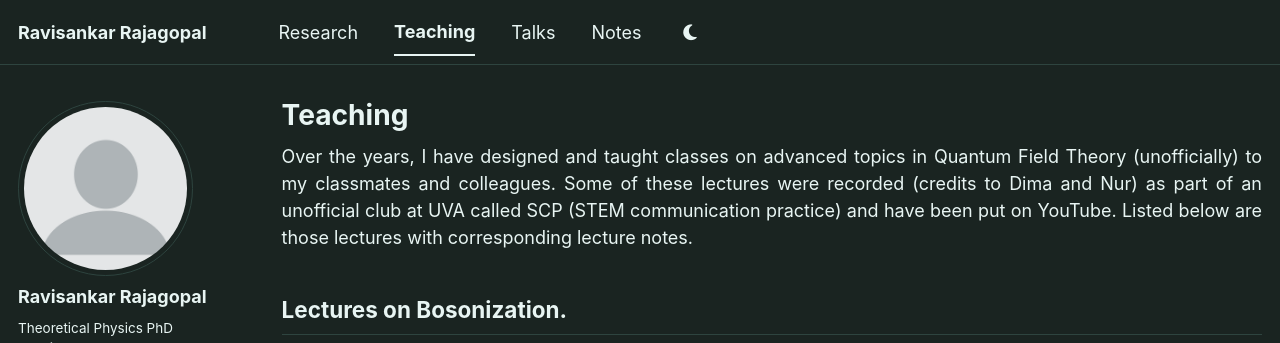
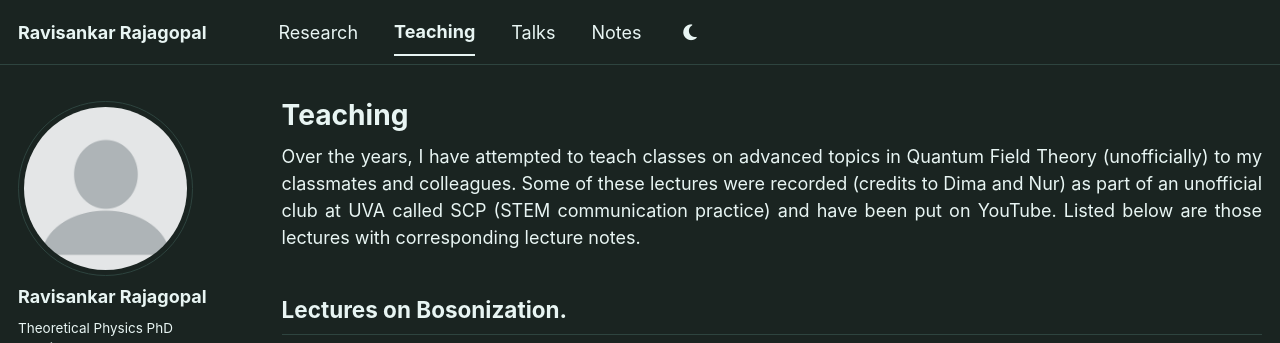
Before and after one commit to ravisankar712/ravisankar712.github.io, a Jekyll site: the page built from _pages/teaching.html, in a window 1280 px wide and 900 px high, cut to the strip 0-343 px from the top of the window. Built offline with Jekyll 4.4.1, drawn with Linux system fonts in a browser that asks for light colours; a style sheet for code colours, icons or effects is not loaded.

Commit message:
Update teaching.html

```diff
--- a/_pages/teaching.html
+++ b/_pages/teaching.html
@@ -14,7 +14,7 @@ author_profile: true
   };
 </script>
 <div class="page__content">
-<p style="text-align: justify;">Over the years, I have designed and taught classes on advanced topics in Quantum Field Theory
+<p style="text-align: justify;">Over the years, I have attempted to teach classes on advanced topics in Quantum Field Theory
   (unofficially) to my classmates and colleagues.
   Some of these lectures were recorded (credits to Dima and Nur) as part of an unofficial club at UVA called SCP
   (STEM communication practice) and have been put on YouTube.
```
